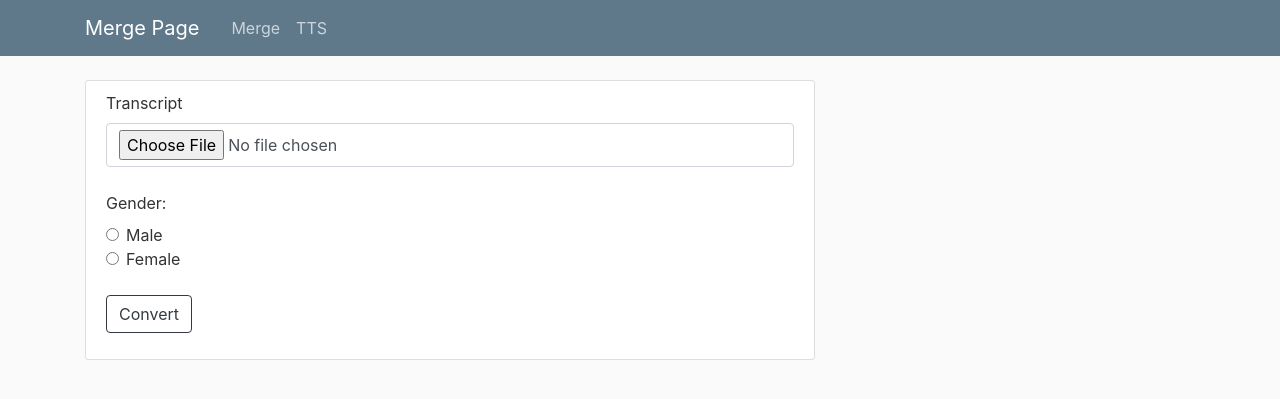
After one commit to DarkenVamp/spoken_tut, a Django app: page /tts/ in a window 1280 px wide. The commit adds this page. Shown: the top 399 px of the page. Run offline with Django 4.2, Linux system fonts and the light colour scheme; some libraries are stand-ins or nearby versions.

Commit message:
merge: add transcript page

```diff
--- a/merge/templates/merge/base.html
+++ b/merge/templates/merge/base.html
@@ -30,7 +30,7 @@
                     <div class="collapse navbar-collapse" id="navbarToggle">
                         <div class="navbar-nav mr-auto">
                             <a class="nav-item nav-link" href="{% url 'merge-home' %}">Merge</a>
-                            <a class="nav-item nav-link" href="#">TTS</a>
+                            <a class="nav-item nav-link" href="{% url 'tts-home' %}">TTS</a>
                         </div>
                     </div>
                 </div>
--- /dev/null
+++ b/merge/templates/merge/tts_page.html
@@ -0,0 +1,36 @@
+{% extends "merge/base.html" %}
+
+{% block content %}
+
+<div class="content-section">
+    <form method="POST" enctype="multipart/form-data">
+        {% csrf_token %}
+        <fieldset class="form-group">
+            <label for="transcript" class="form-label">Transcript</label>
+            <input type="file" name="transcript" class="form-control">
+            <br>
+            <label for="gender" class="form-label">Gender:</label>
+            <div class="form-check">
+                <input type="radio" id="male" name="gender" class="form-check-input" value="0">
+                <label for="male" class="form-check-label">Male</label>
+            </div>
+
+            <div class="form-check">
+                <input type="radio" id="female" name="gender" class="form-check-input" value="1">
+                <label for="female" class="form-check-label">Female</label>
+            </div>
+            <br>
+            <button class="btn btn-outline-dark" type="submit">Convert</button>
+        </fieldset>
+    </form>
+
+    {% if error %}
+    <h6 class="alert alert-danger">{{ error }}</h6>
+    {% endif %}
+
+    {% if result %}
+    <h5 class="alert alert-success">Result: <a href="/{{ result }}">{{ result }}</a></h5>
+    {% endif %}
+</div>
+
+{% endblock content %}
--- a/merge/views.py
+++ b/merge/views.py
@@ -1,6 +1,7 @@
 from django.shortcuts import render
 from django.core.files.storage import FileSystemStorage
 from utils.merge_files import merge_aud_vid
+from utils.text_audio import text_to_audio_file
 
 
 def merge_home(request):
@@ -25,3 +26,22 @@ def merge_home(request):
         return render(request, 'merge/merge_page.html', {'error': 'Incompatible media files'})
 
     return render(request, 'merge/merge_page.html', {'result': op_path})
+
+
+def tts_home(request):
+    if request.method != 'POST':
+        return render(request, 'merge/tts_page.html')
+
+    try:
+        txt_file = request.FILES['transcript']
+        gender = int(request.POST['gender'])
+    except KeyError:
+        return render(request, 'merge/tts_page.html', {'error': 'Missing fields'})
+    audio_path = 'media/' + txt_file.name[:-4] + '.wav'
+
+    try:
+        text_to_audio_file(txt_file.name, audio_path, gender)
+    except:
+        return render(request, 'merge/tts_page.html', {'error': 'Invalid text format'})
+
+    return render(request, 'merge/tts_page.html', {'result': audio_path})
--- a/spoken_tut/urls.py
+++ b/spoken_tut/urls.py
@@ -21,7 +21,8 @@ from merge import views as merge_views
 
 urlpatterns = [
     path('admin/', admin.site.urls),
-    path('', merge_views.merge_home, name='merge-home')
+    path('', merge_views.merge_home, name='merge-home'),
+    path('tts/', merge_views.tts_home, name='tts-home')
 ]
 
 if settings.DEBUG:
```
